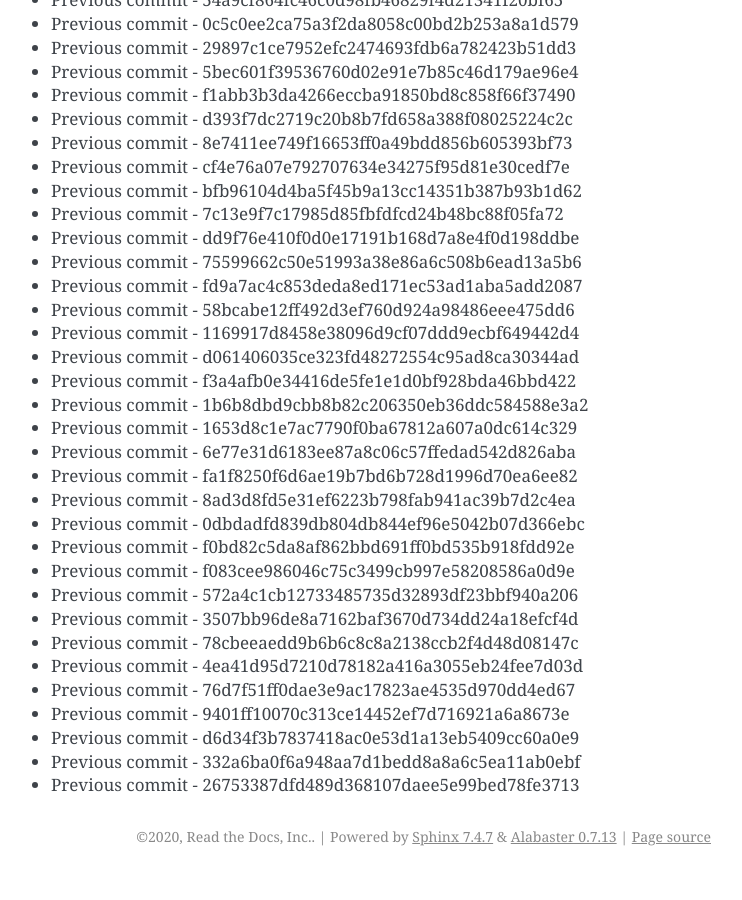
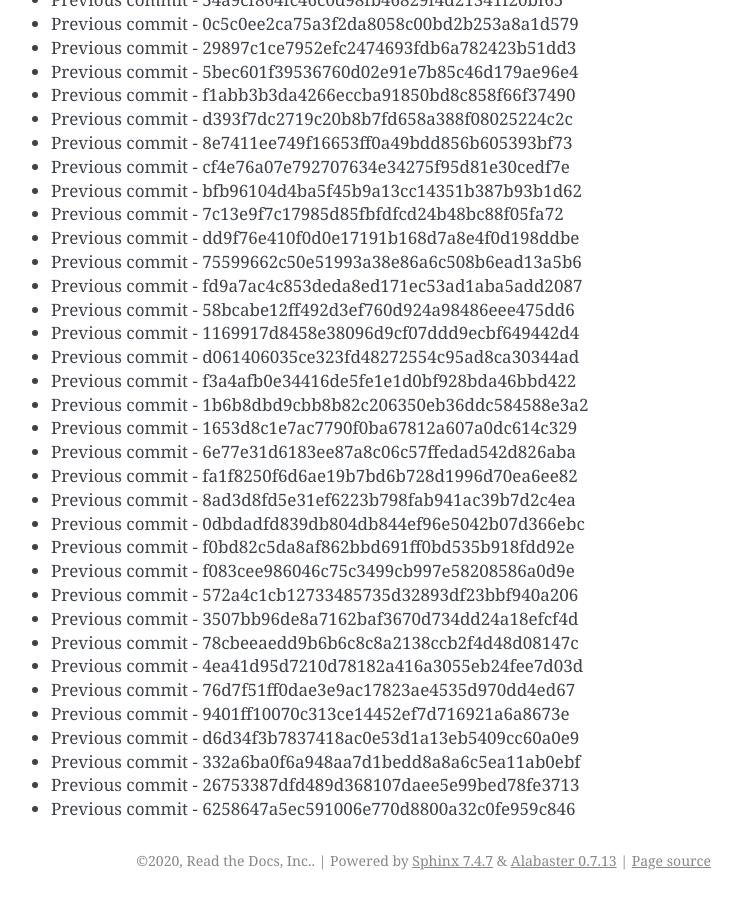
Before and after one commit to readthedocs/rtd-git-stresstest, a Sphinx documentation site: the page built from docs/updates.rst, in a window 1280 px wide and 900 px high, scrolled down 55412 px. Shown: the whole window, without its empty margins (399-1141 px from the left). Built offline with Sphinx 7.4.7, drawn with Linux system fonts in a browser that asks for light colours; before the commit the page ends 56288 px from its top, so only the background shows below that.

Commit message:
Generating commit from previous: 6258647a5ec591006e770d8800a32c0fe959c846

```diff
--- a/docs/updates.rst
+++ b/docs/updates.rst
@@ -2360,3 +2360,4 @@ It can be tested for any performance characteristics.
 * Previous commit - d6d34f3b7837418ac0e53d1a13eb5409cc60a0e9
 * Previous commit - 332a6ba0f6a948aa7d1bedd8a8a6c5ea11ab0ebf
 * Previous commit - 26753387dfd489d368107daee5e99bed78fe3713
+* Previous commit - 6258647a5ec591006e770d8800a32c0fe959c846
```
